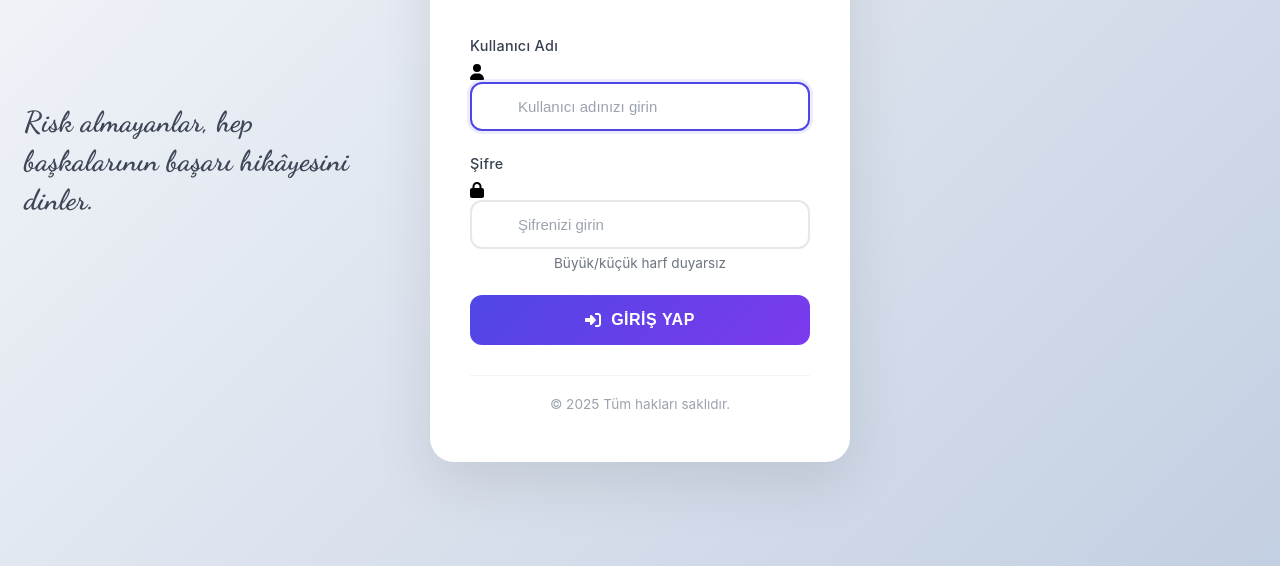
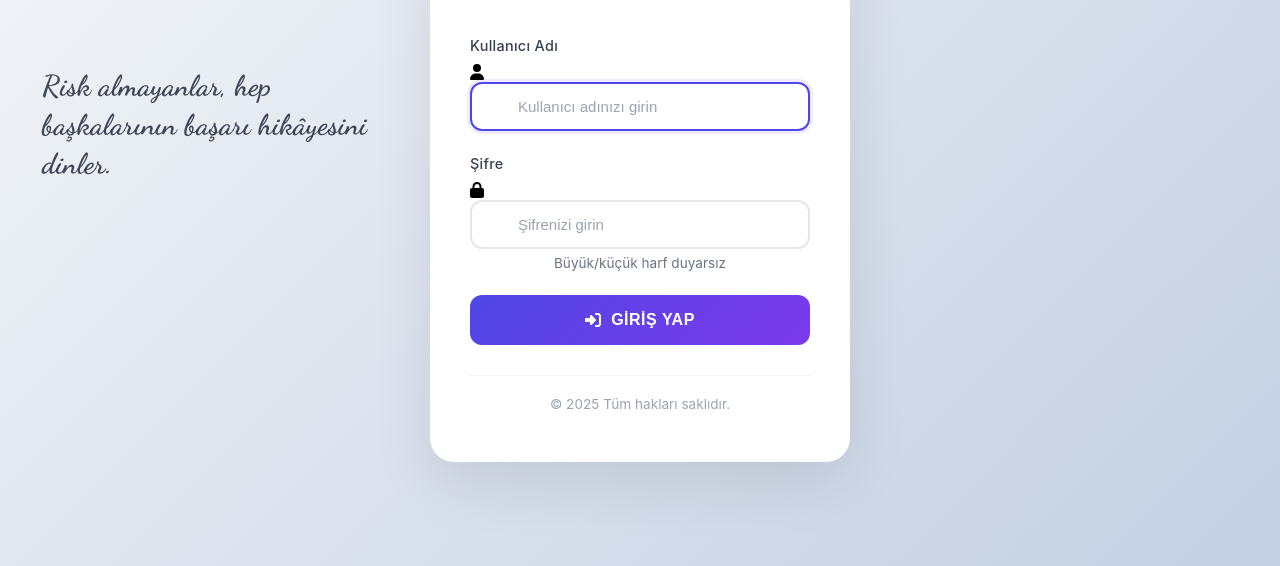
Before and after one commit to yenerunlu/b2b-trade-pro, a website: page public/login.html in a window 1280 px wide. Shown: the part 234-800 px from the top of the page. Drawn offline with Linux system fonts and the light colour scheme.

Commit message:
fix(ui): anchor quote vertical placement from top of login card

```diff
--- a/public/login.html
+++ b/public/login.html
@@ -35,7 +35,6 @@
             opacity: 0;
             transition: opacity 1800ms ease;
             z-index: 10;
-            top: 50%;
         }
 
         .signature-quote.visible {
@@ -43,12 +42,14 @@
         }
 
         .signature-quote.left {
-            left: 24px;
+            left: auto;
+            right: auto;
             text-align: left;
         }
 
         .signature-quote.right {
-            right: 24px;
+            left: auto;
+            right: auto;
             text-align: right;
         }
 
@@ -529,13 +530,44 @@
             host.classList.remove('left', 'right', 'top', 'middle', 'bottom');
             host.classList.add(nextSide);
 
-            const posClass = nextPos === 0 ? 'top' : nextPos === 1 ? 'middle' : 'bottom';
-            host.classList.add(posClass);
+            const cardRect = loginCard.getBoundingClientRect();
 
-            const rect = loginCard.getBoundingClientRect();
-            const anchorY = nextPos === 0 ? rect.top : nextPos === 1 ? (rect.top + rect.height / 2) : rect.bottom;
-            const safeTop = Math.max(18, Math.min(window.innerHeight - 18, anchorY));
-            host.style.top = `${Math.round(safeTop)}px`;
+            const gap = 28;
+            const sideMargin = 18;
+
+            const desiredWidth = host.getBoundingClientRect().width || 320;
+
+            let leftPx;
+            if (nextSide === 'left') {
+                leftPx = Math.round(cardRect.left - gap - desiredWidth);
+            } else {
+                leftPx = Math.round(cardRect.right + gap);
+            }
+
+            const minLeft = sideMargin;
+            const maxLeft = Math.max(sideMargin, Math.round(window.innerWidth - sideMargin - desiredWidth));
+            if (!Number.isFinite(leftPx)) leftPx = minLeft;
+            leftPx = Math.min(Math.max(leftPx, minLeft), maxLeft);
+
+            host.style.left = `${leftPx}px`;
+            host.style.right = 'auto';
+
+            const verticalPaddingTop = Math.max(26, Math.round(cardRect.height * 0.14));
+            const verticalPaddingBottom = Math.max(42, Math.round(cardRect.height * 0.18));
+            const topMin = Math.round(cardRect.top + verticalPaddingTop);
+            const topMax = Math.round(cardRect.bottom - verticalPaddingBottom);
+
+            const hostHeight = Math.max(1, Math.round(host.getBoundingClientRect().height || 1));
+            const maxTopForBox = Math.max(topMin, topMax - hostHeight);
+
+            const step = Math.max(24, Math.round(cardRect.height * 0.18));
+            let boxTop = topMin + (nextPos * step);
+            boxTop = Math.min(Math.max(boxTop, topMin), maxTopForBox);
+            host.style.transform = 'translateY(0)';
+
+            const viewportPad = 12;
+            boxTop = Math.min(Math.max(boxTop, viewportPad), Math.round(window.innerHeight - viewportPad - hostHeight));
+            host.style.top = `${boxTop}px`;
         } catch (e) {
         }
     }
```
